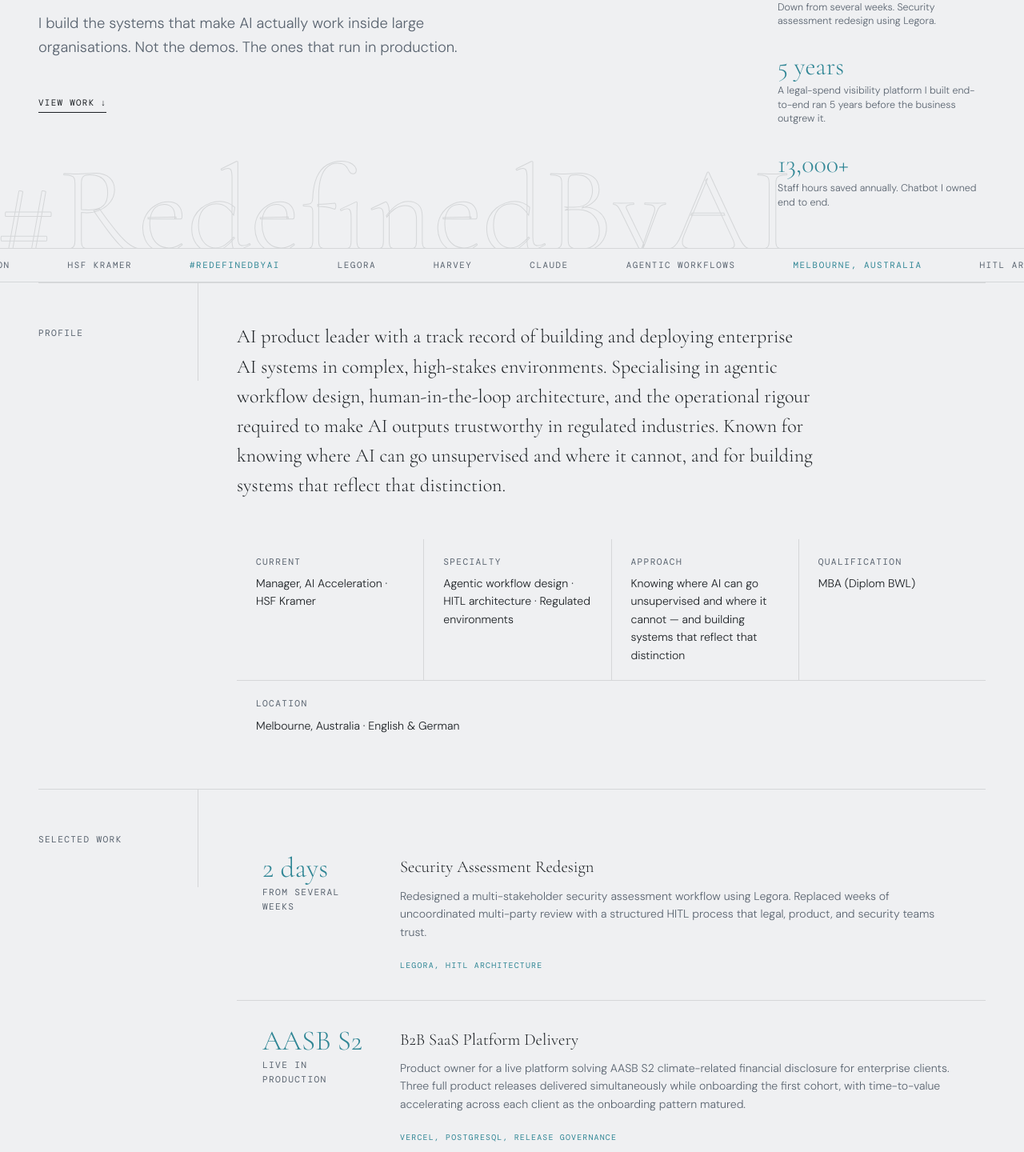
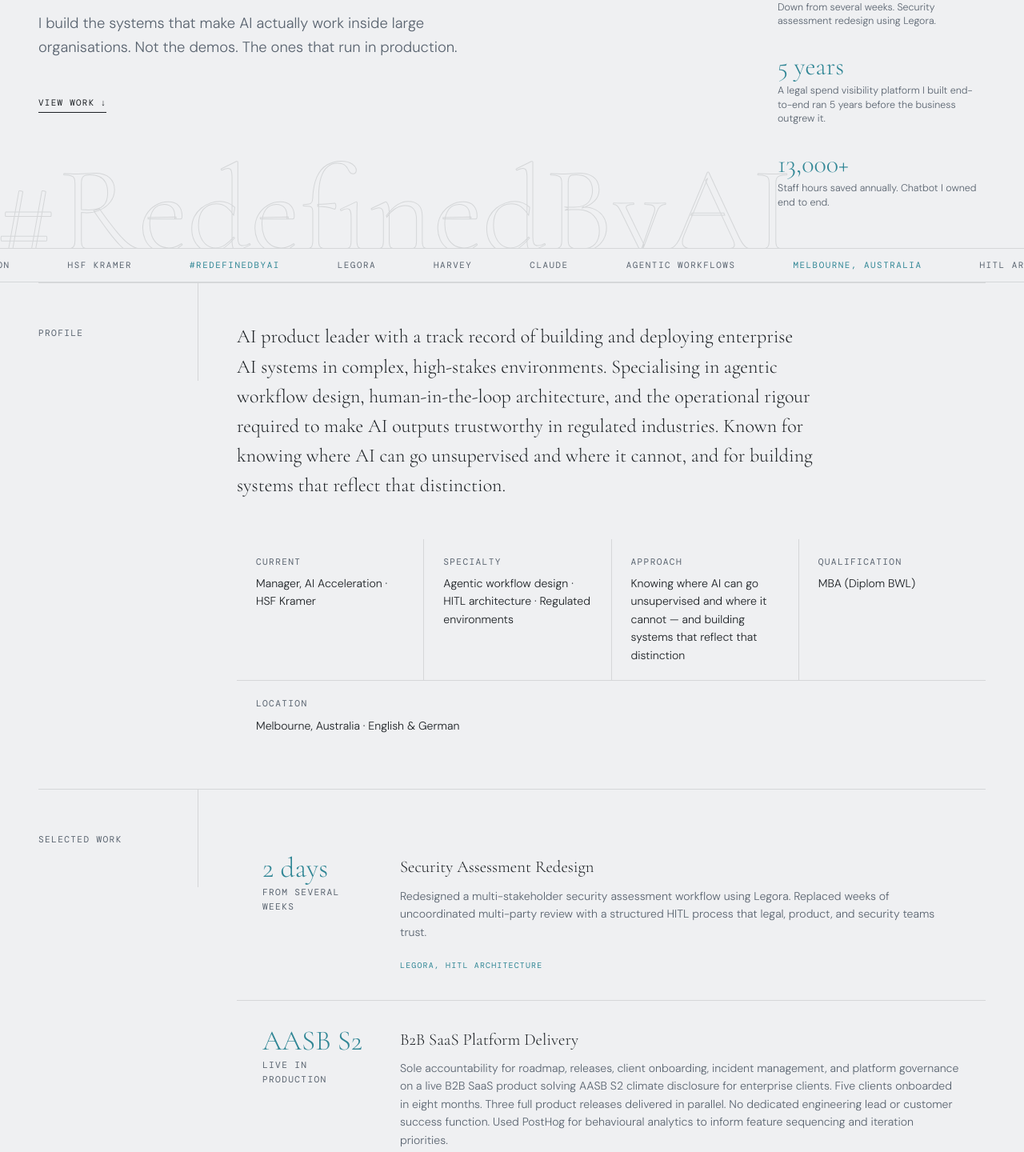
Before and after one commit to fde-shipit/martina-portfolio, a Next.js app: page / in a window 1280 px wide. Shown: the part 490-1930 px from the top of the page at 80% size. Built offline with nearby package versions, Linux system fonts and the light colour scheme.

Commit message:
grammar fixes 1

```diff
--- a/content/data.ts
+++ b/content/data.ts
@@ -13,7 +13,7 @@ export const person = {
 
 export const heroStats = [
   { number: "2 days", label: "Down from several weeks. Security assessment redesign using Legora." },
-  { number: "5 years", label: "A legal-spend visibility platform I built end-to-end ran 5 years before the business outgrew it." },
+  { number: "5 years", label: "A legal spend visibility platform I built end-to-end ran 5 years before the business outgrew it." },
   { number: "13,000+", label: "Staff hours saved annually. Chatbot I owned end to end." },
 ]
 
@@ -37,7 +37,7 @@ export const achievements = [
     number: "AASB S2",
     sublabel: "live in production",
     title: "B2B SaaS Platform Delivery",
-    description: "Product owner for a live platform solving AASB S2 climate-related financial disclosure for enterprise clients. Three full product releases delivered simultaneously while onboarding the first cohort, with time-to-value accelerating across each client as the onboarding pattern matured.",
+    description: "Sole accountability for roadmap, releases, client onboarding, incident management, and platform governance on a live B2B SaaS product solving AASB S2 climate disclosure for enterprise clients. Five clients onboarded in eight months. Three full product releases delivered in parallel. No dedicated engineering lead or customer success function. Used PostHog for behavioural analytics to inform feature sequencing and iteration priorities.",
     tag: "Vercel, PostgreSQL, Release Governance",
   },
   {
@@ -65,14 +65,14 @@ export const achievements = [
     number: "13k+",
     sublabel: "hrs/year saved",
     title: "Enterprise Chatbot Rollout",
-    description: "Led a chatbot initiative saving 13,000+ staff hours annually across ~500 queries a month. Custom Python solution on an LLM API. Designed as a triage layer for legal: the bot decided what needed legal review and what didn't — escalating high-risk procurement with the right framing, and handing low-risk requests a ready-to-attach artifact so they could bypass legal entirely. Owned product vision, roadmap, UAT, and rollout end-to-end.",
+    description: "Led a chatbot initiative saving 13,000+ staff hours annually across ~500 queries a month. Custom Python solution on an LLM API. Designed as a triage layer for legal: the bot decided what needed legal review and what didn't — escalating high-risk procurement with the right framing, and handing low-risk requests a ready-to-attach artifact so they could bypass legal entirely. Owned product vision, roadmap, UAT, and rollout from start to finish.",
     tag: "Python, LLM API, HITL Triage",
   },
   {
     number: "on-prem",
     sublabel: "→ AWS",
     title: "Asset Management System Cloud Migration",
-    description: "Business analyst on the migration of an enterprise asset management system from on-prem to a containerised target on AWS. Mapped existing functionality and customisations during waterfall discovery, gathered functional and non-functional requirements for the new architecture, documented risks across integrations and operational processes.",
+    description: "Delivered a high-risk live system upgrade during peak operations with no service interruption, coordinating across infrastructure, testing, and support teams. Led migration readiness for the asset management platform, mapping existing functionality and customisations, gathering requirements for the new architecture, and documenting integration risks and dependencies.",
     tag: "Asset Management System, AWS, Containers, Requirements",
   },
   {
```
